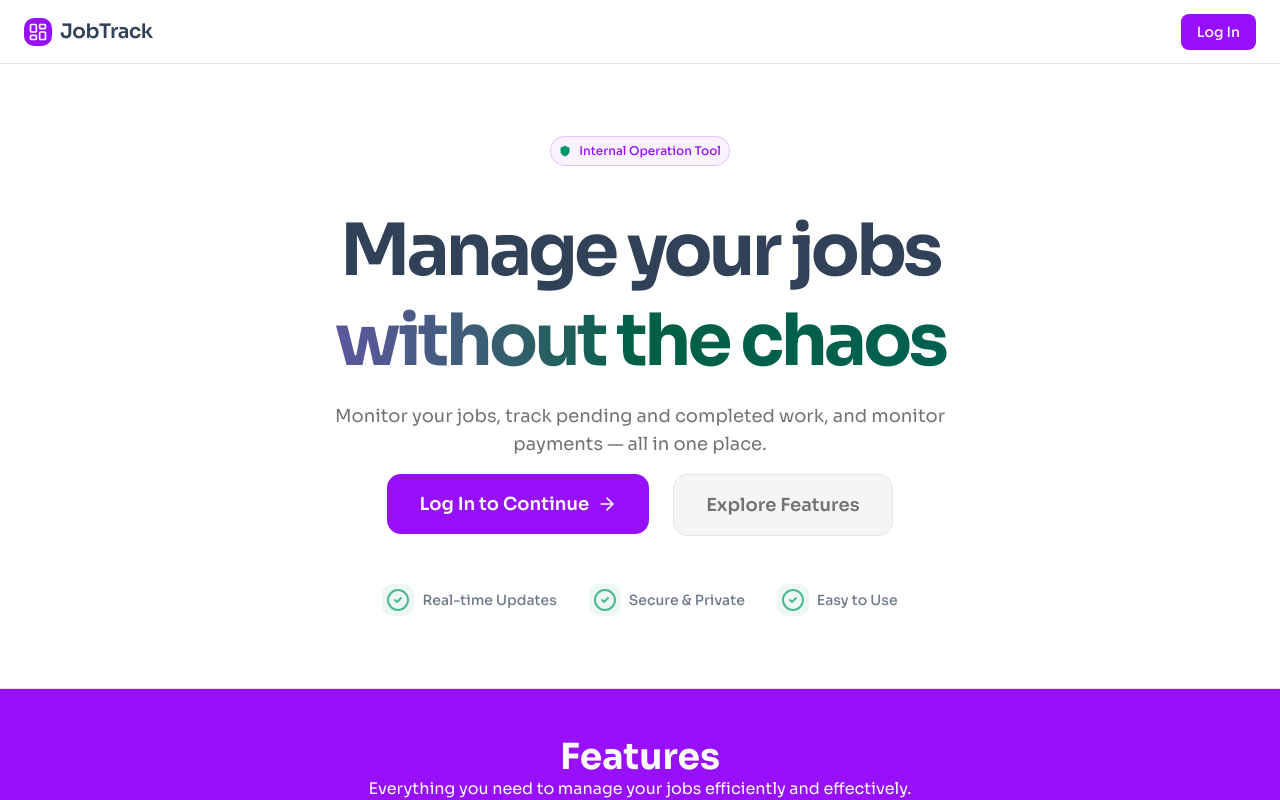
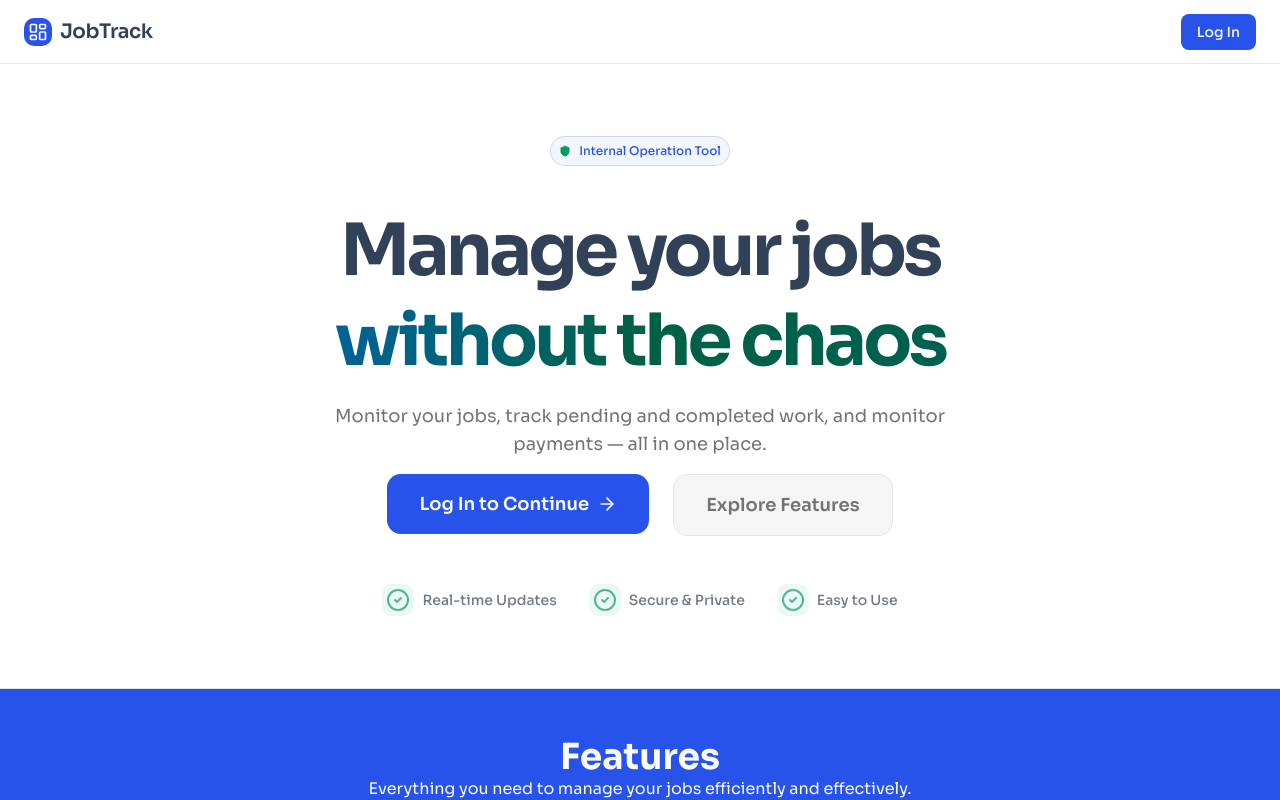
Before and after one commit to cmotanya/jobtrack, a Next.js app: page / in a window 1280 px wide. Shown: the top 800 px of the page. Built offline with nearby package versions, Linux system fonts and the light colour scheme.

Commit message:
style: update primary CTA styling

```diff
--- a/app/globals.css
+++ b/app/globals.css
@@ -55,7 +55,7 @@
   --card-foreground: oklch(0.145 0 0);
   --popover: oklch(1 0 0);
   --popover-foreground: oklch(0.145 0 0);
-  --primary: oklch(55.8% 0.288 302.321);
+  --primary: oklch(51.684% 0.23166 265.78);
   --primary-foreground: oklch(0.985 0 0);
   --secondary: oklch(0.97 0 0);
   --secondary-foreground: oklch(0.205 0 0);
```
